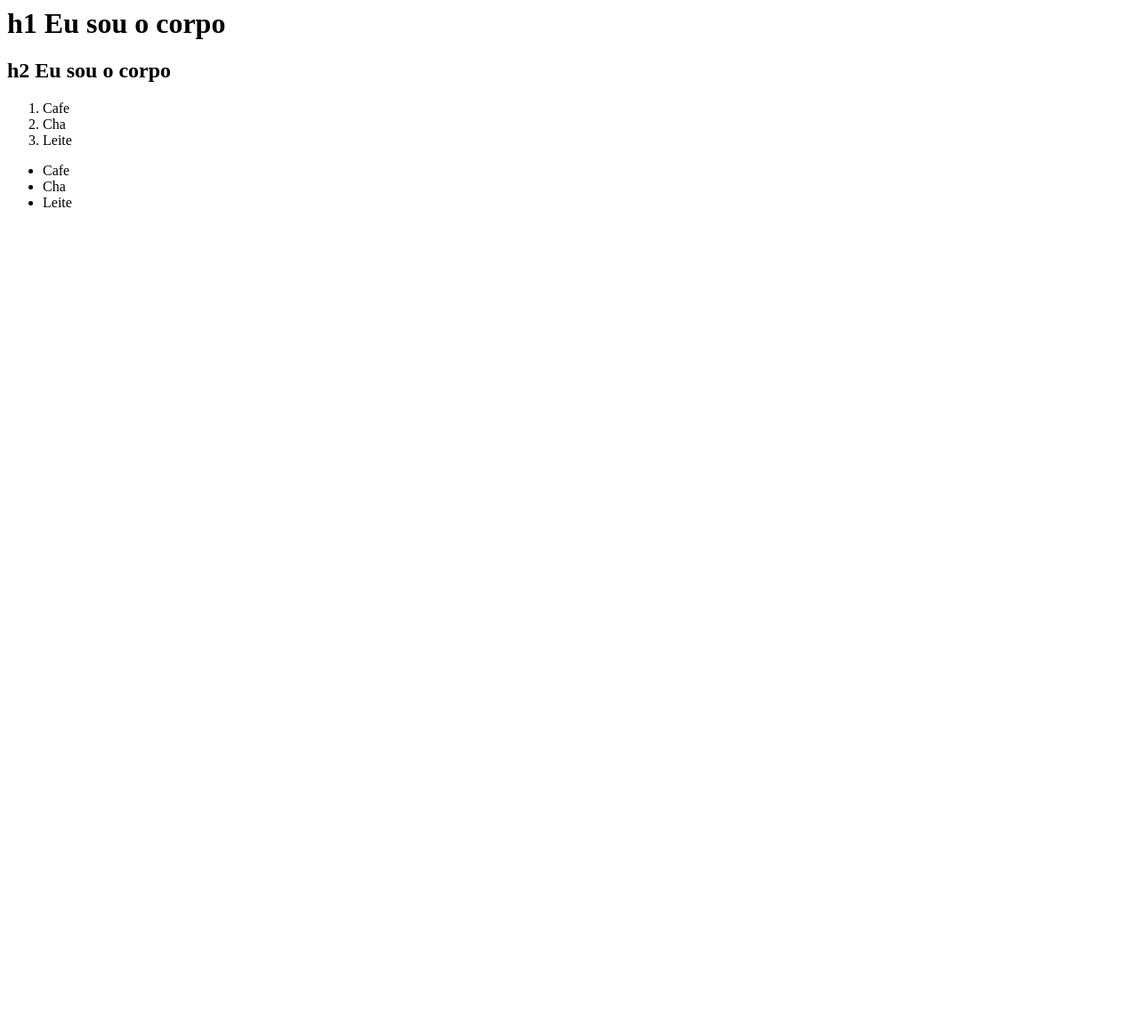
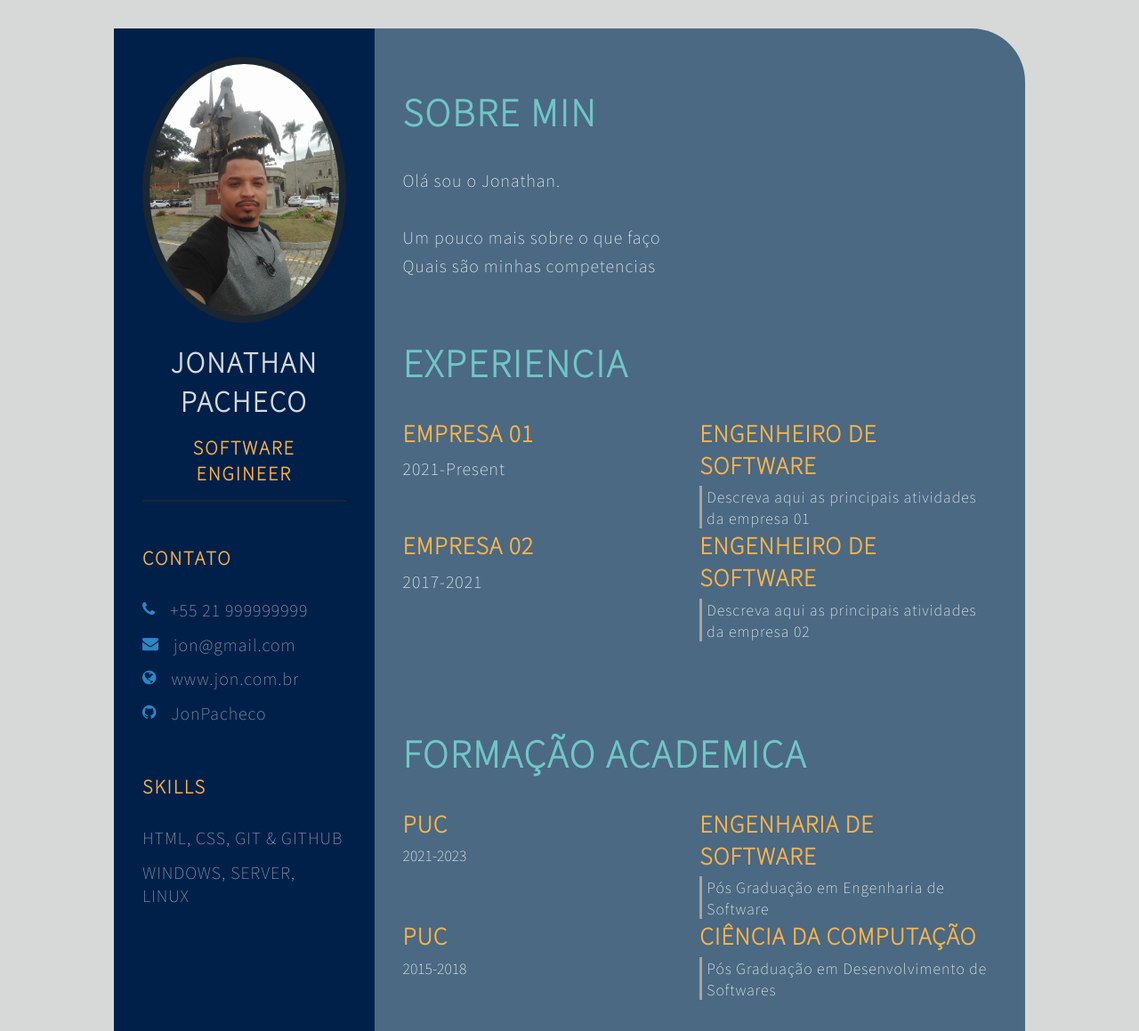
Before and after one commit to JonPacheco/devweekgit.github.oi, a plain HTML site: page index.html in a window 1280 px wide. Shown: the top 1159 px of the page at 89% size. Before the commit the page ends 800 px from the top, so only its background shows below. Drawn offline with Linux system fonts and the light colour scheme; a web font is replaced by a local one.

Commit message:
feature: add Aula6 (#6)
* feature: add aula2 (#3)

* feature: add aula 3 (#4)

* feature: add aula4 (#5)

* feature: add Aula6

* feature: css style (#7)

```diff
--- a/index.html
+++ b/index.html
@@ -1,22 +1,145 @@
-<html>
-    <head>
-        <title>
-            Olá, eu sou a cabeça
-        </title>
-    </head>
-    <boby>
-        <h1> h1 Eu sou o corpo</h1>
-        <h2> h2 Eu sou o corpo</h2>
-    </boby>
-    <ol>
-        <li>Cafe</li>
-        <li>Cha</li>
-        <li>Leite</li>
-    </ol>
-    <ul>
-        <li>Cafe</li>
-        <li>Cha</li>
-        <li>Leite</li>
-    </ul>
+
+<!DOCTYPE html>
+<html lang="en">
+
+<head>
+    <meta charset="UTF-8">
+    <meta http-equiv="X-UA-Compatible" content="IE=edge">
+    <meta name="viewport" content="width=device-width, initial-scale=1.0">
+    <title>Jonahan</title>
+    <link rel="stylesheet" href="style.css">
+
+    <link rel="preconnect" href="https://fonts.googleapis.com">
+    <link rel="preconnect" href="https://fonts.gstatic.com" crossorigin>
+    <link href="https://fonts.googleapis.com/css2?family=Dancing+Script:wght@500&family=Edu+NSW+ACT+Foundation:wght@500&family=Edu+TAS+Beginner:wght@500&family=Edu+VIC+WA+NT+Beginner:wght@600&family=Ibarra+Real+Nova:ital@1&family=Noto+Sans+JP:wght@100&display=swap" rel="stylesheet">
+
+    <!-- font-awesome -->
+    <link rel="stylesheet" href="https://cdnjs.cloudflare.com/ajax/libs/font-awesome/4.7.0/css/font-awesome.min.css">
+
+</head>
+
+<body>
+    <main class="resume-contents">
+        <section class="left-section">
+            <section class="left-section-content">
+                <div class="profile">
+                    <img class="profile-image" src="img/profile-image.jpg" alt="Profile image">
+                    <p class="name">Jonathan Pacheco</p>
+                    <p class="profession">Software Engineer</p>
+                </div>
+                <div class="contact-info">
+                    <p class="left-title">Contato</p>
+                    <ul>
+                        <li><i class="fa fa-phone"></i>+55 21 999999999</li>
+                        <li><i class="fa fa-envelope"></i>jon@gmail.com</li>
+                        <li><i class="fa fa-globe"></i>www.jon.com.br</li>
+                        <li><i class="fa fa-github"></i>JonPacheco</li>
+                    </ul>
+                </div>
+                <div class="skills">
+                    <p class="left-title">Skills</p>
+                    <ul>
+                        <li>
+                            <p>HTML, CSS, Git & Github</p>
+                        </li>
+                        <li>
+                            <p>Windows, Server, Linux</p>
+                        </li>
+                    </ul>
+                </div>
+            </section>
+        </section>
+        <section class="right-section">
+        <div class="right-section-contents">
+                <section class="about gap">
+                    <div class="right-title">Sobre Min</div>
+                    <p class="about-me-contents">
+                        Olá sou o Jonathan.<br>
+                        <br> Um pouco mais sobre o que faço
+                        <br> Quais são minhas competencias
+                    </p>
+
+                </section>
+
+            <section class="experience gap">
+                <div class="right-title">Experiencia</div>
+                <div class="experience-contents">
+                    <div class="exp-left">
+                        <p class="exp-company-name">Empresa 01</p>
+                        <p class="exp-time-period">2021-Present</p>
+                    </div>
+                    <div class="exp-right">
+                        <p class="exp-position"> Engenheiro de Software</p>
+                        <p class="exp-desc">
+                            Descreva aqui as principais atividades da empresa 01
+                        </p>
+
+                    </div>
+                    <div class="exp-left">
+                        <p class="exp-company-name">Empresa 02</p>
+                        <p class="exp-time-period">2017-2021</p>
+                    </div>
+                    <div class="exp-right">
+                        <p class="exp-position"> Engenheiro de Software</p>
+                        <p class="exp-desc">
+                            Descreva aqui as principais atividades da empresa 02
+                        </p>
+                    </div>
+                </div>
+            </section>
+            <section class="education gap">
+                <div class="right-title">Formação Academica</div>
+                <div class="education-contents">
+                    <div class="education-left">
+                        <p class="education-school-name">PUC</p>
+                        <p class="education-time-period">2021-2023</p>
+                    </div>
+                    <div class="education-right">
+                        <p class="education-subject">Engenharia de Software</p>
+                        <p class="education-desc">
+                        Pós Graduação em Engenharia de Software
+                    </p>
+                    </div>
+                    <div class="education-left">
+                        <p class="education-school-name">PUC</p>
+                        <p class="education-time-period">2015-2018</p>
+                    </div>
+                    <div class="education-right">
+                        <p class="education-subject">Ciência da Computação</p>
+                        <p class="education-desc">
+                        Pós Graduação em Desenvolvimento de Softwares
+                    </p>
+                    </div>
+                </div>
+            </section>
+           <section class="awards gap">
+            <div class="right-title">Cursos</div>
+            <div class="awards-contents">
+                <div class="awards-left">
+                    <p class="awards-company-name">EBAC</p>
+                    <p class="awards-time-period">Junho de 2018</p>
+                </div>
+                <div class="awards-right">
+                    <p class="awards-name">Curso de UX</p>
+                    <p class="awards-desc">Curso feito na EBAC no 2018</p>
+                </div>
+                <div class="awards-left">
+                    <p class="awards-company-name">EBAC</p>
+                    <p class="awards-time-period">Junho de 2019</p>
+                </div>
+                <div class="awards-right">
+                    <p class="awards-name">Curso de Analise de Dados</p>
+                    <p class="awards-desc">Curso feito na EBAC no 2019</p>
+                </div>
+            </div>
+           </section>
+        </div>
+        </section>
+
+
+
+
+    </main>
+</body>
 
 </html>
--- /dev/null
+++ b/style.css
@@ -0,0 +1,298 @@
+* {
+    margin: 0;
+    padding: 0;
+    box-sizing: border-box;
+    list-style: none;
+    font-family: 'Dancing Script', cursive;
+    font-family: 'Edu NSW ACT Foundation', cursive;
+    font-family: 'Edu TAS Beginner', cursive;
+    font-family: 'Edu VIC WA NT Beginner', cursive;
+    font-family: 'Ibarra Real Nova', serif;
+    font-family: 'Noto Sans JP', sans-serif;
+}
+
+body {
+    background-color: #d7d9d9;
+}
+
+.resume-contents {
+    min-height: 100vh;
+    width: 80%;
+    margin: 2rem auto;
+    display: grid;
+    grid-template-columns: repeat(7, 1fr);
+}
+
+.left-section {
+    grid-column: span 2;
+    height: 100%;
+    background-color: #00204A;
+}
+
+.right-section {
+    grid-column: span 5;
+    height: 100%;
+    background-color: #4B6982;
+    border-radius: 0px 60px 0px 0px;
+}
+
+.left-section-content{
+    padding: 2rem 2rem;
+}
+
+.profile {
+    width: 100%;
+    border-bottom: 2px solid #1B2631;
+}
+
+.profile .profile-image {
+    width: 100%;
+    border-radius: 50%;
+    border: 8px solid #1B2631;
+}
+
+.name {
+    color: #D6DBDF;
+    font-size: 30px;
+    letter-spacing: 2px;
+    text-transform: uppercase;
+    text-align: center;
+    font-weight: bold;
+    padding: 1rem 0;
+}
+
+.profession {
+    color: #FDB44B;
+    font-size: 20px;
+    text-transform: uppercase;
+    text-align: center;
+    letter-spacing: 2px;
+    font-weight: bold;
+    padding-bottom: 1rem;
+}
+
+/* .contact-info { border-bottom: 2px solid #1B2631; } */
+.left-title {
+    color: #FDB44B;
+    font-size: 20px;
+    letter-spacing: 2px;
+    text-transform: uppercase;
+    font-weight: bold;
+    display: flex;
+    align-items: center;
+    padding-top: 3rem;
+}
+
+.contact-info ul {
+    padding-top: 1.5rem;
+}
+
+.contact-info ul li,
+.references ul li {
+    padding: .4rem 0;
+    display: flex;
+    align-items: center;
+    color: #d6dbdfaf;
+    letter-spacing: 1px;
+    font-size: 18px;
+}
+
+.contact-info ul li i,
+.references ul li i {
+    padding-right: 1rem;
+    font-size: 18px;
+    color: #2E86C1;
+}
+
+.skills ul {
+    padding-top: 1.5rem;
+}
+.skills ul li p {
+    padding: .4rem 0;
+    color: #d6dbdfaf;
+    font-size: 18px;
+    letter-spacing: 1px;
+    display: flex;
+    align-items: center;
+    text-transform: uppercase;
+}
+
+.referance-name {
+    padding-top: 1.5rem;
+    padding-bottom: .4rem;
+    font-size: 18px;
+    color: #F9E79F;
+    letter-spacing: 1px;
+    text-transform: uppercase;
+}
+
+.referance-profession {
+    font-size: 16px;
+    color: #d6dbdfaf;
+    letter-spacing: 1px;
+    /* text-transform: uppercase; */
+    padding-bottom: .4rem;
+}
+
+
+.right-section-contents {
+    padding: 2rem 2rem;
+}
+
+.right-title {
+    color: #70C6C7;
+    font-size: 40px;
+    letter-spacing: 2px;
+    text-transform: uppercase;
+    font-weight: bold;
+    display: flex;
+    align-items: center;
+    padding: 2rem 0;
+    position: relative;
+}
+
+.gap {
+    padding-bottom: 2rem;
+}
+.about-me-contents {
+    font-size: 18px;
+    letter-spacing: 1px;
+    line-height: 2rem;
+    color: #F1F8FD;
+}
+
+.experience-contents,
+.education-contents,
+.awards-contents {
+    display: grid;
+    grid-template-columns: repeat(2, 1fr);
+    padding-bottom: 2rem;
+    color: #F1F8FD;
+}
+
+.exp-company-name,
+.education-school-name,
+.awards-company-name {
+    font-size: 25px;
+    font-weight: bold;
+    text-transform: uppercase;
+    letter-spacing: 1px;
+    color: #FDB44B;
+    padding-bottom: .4rem;
+}
+
+.exp-time-period,
+.educationp-time-period,
+.awards-time-period {
+    font-size: 18px;
+    letter-spacing: 1px;
+    line-height: 2rem;
+}
+
+.exp-position,
+.education-subject,
+.awards-name {
+    font-size: 25px;
+    font-weight: bold;
+    text-transform: uppercase;
+    letter-spacing: 1px;
+    color: #FDB44B;
+    padding-bottom: .4rem;
+}
+
+.exp-desc,
+.education-desc,
+.awards-desc {
+    font-size: 16px;
+    letter-spacing: 1px;
+    line-height: 1.5rem;
+    border-left: 3px solid #a5a3a3;
+    padding-left: 5px;
+}
+
+/* Media queries */
+@media screen and (max-width:780px) {
+    .experience-contents,
+    .education-contents,
+    .awards-contents {
+        grid-template-columns: repeat(1, 1fr);
+    }
+}
+
+@media screen and (max-width:780px) {
+    .left-section {
+        grid-column: span 3;
+    }
+
+    .right-section {
+        grid-column: span 4;
+    }
+
+}
+
+@media screen and (max-width:1200px) {
+    .resume-contents {
+        grid-template-columns: repeat(1, 1fr);
+    }
+}
+
+@media screen and (max-width:390px) {
+    .resume-contents {
+        width: 100%;
+        margin: 0 auto;
+    }
+
+    .name {
+        font-size: 20px;
+    }
+
+    .profession {
+        font-size: 18px;
+    }
+
+    .left-title {
+        font-size: 18px;
+    }
+
+    .right-title {
+        font-size: 18px;
+    }
+
+    .contact-info ul li,
+    .references ul li {
+        font-size: 12px;
+    }
+
+    .contact-info ul li i,
+    .references ul li i {
+        /* padding-right: 1rem; */
+        font-size: 12px;
+    }
+
+    .skills ul li p {
+        font-size: 12px;
+    }
+
+    .about-me-contents {
+        font-size: 16px;
+        line-height: 1.5rem;
+    }
+
+    .exp-company-name,
+    .education-school-name,
+    .awards-company-name {
+        font-size: 18px;
+    }
+
+    .exp-time-period,
+    .educationp-time-period,
+    .awards-time-period {
+        font-size: 16px;
+    }
+
+    .exp-position,
+    .education-subject,
+    .awards-name {
+        font-size: 18px;
+    }
+}
```
Also changed, not shown: img/profile-image.jpg (added).
